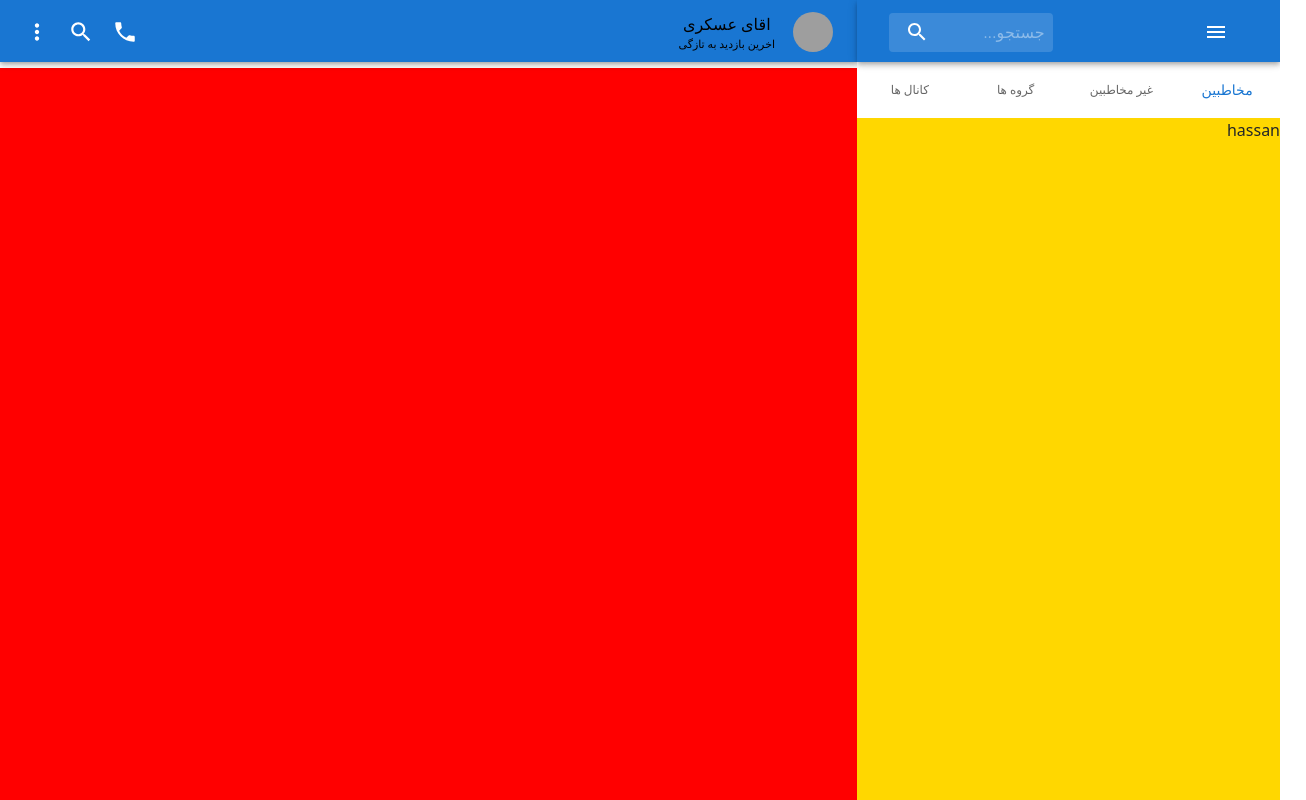
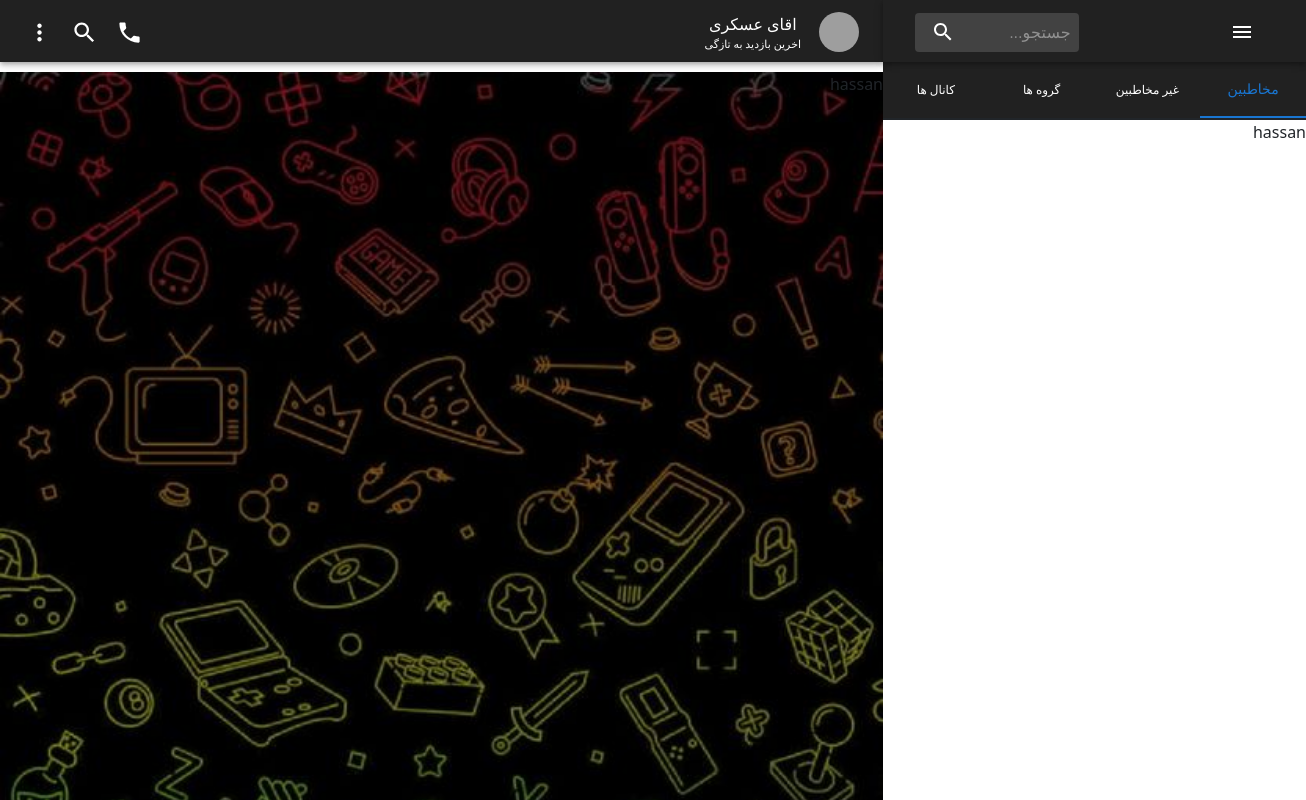
Before and after one commit to hassan7303/webchat, a React (Create React App) app: page /chatPage in a window 1280 px wide. Shown: the whole page, 1306 px wide, since content can reach past the window. Built offline with nearby package versions, Linux system fonts and the light colour scheme; grey boxes are pictures that could not be loaded.

Commit message:
add background-image and change colors

```diff
--- a/src/component/ChatPage/UiChat.jsx
+++ b/src/component/ChatPage/UiChat.jsx
@@ -1,7 +1,8 @@
 import HeaderChat from "./header/HeaderChat";
 import './uichat.css'
 import SimpleBottomNavigation from "./Sidebar/menuchat";
-import SearchAppBar from "./Sidebar/Sidebar";
+import SearchAppBar from "./Sidebar/SearchAppBar";
+import Main from "./main/Main";
 
 
 
@@ -12,16 +13,18 @@ function UiChat(){
                 <HeaderChat/>
             </header>
             <main>
-
+                <Main/>
             </main>
             <menu>
                 <p>hassan</p>
             </menu>
-            <aside>
+            <sidebar>
                 <SearchAppBar/>
                 <SimpleBottomNavigation/>
-                <p>hassan</p>
-            </aside>
+                <div className="list_userNames_chat">
+                    <p>hassan</p>
+                </div>
+            </sidebar>
         </div>
     )
 }
--- a/src/component/ChatPage/main/Main.jsx
+++ b/src/component/ChatPage/main/Main.jsx
@@ -0,0 +1,11 @@
+import '../uichat.css'
+function Main(){
+    return(
+        <div className="bg_main">
+            <div>
+                hassan
+            </div>
+        </div>
+    )
+}
+export default Main;
--- a/src/component/ChatPage/uichat.css
+++ b/src/component/ChatPage/uichat.css
@@ -1,13 +1,14 @@
 
 .container_header{
-
-
+    grid-column: 2;
+    grid-row: 1;
+    height: 22.25vh;
 }
 .header_name_user{
     display: flex;
     flex-direction: column;
     align-items: center;
-    color: black;
+
 }
 .date_seen{
     position: relative;
@@ -21,11 +22,11 @@
 .container_chat_ui{
     display: grid;
     grid-template-columns: 423px 1fr;
-    grid-template-rows: 1fr 91.5vh;
+    grid-template-rows: 9vh 88.7vh;
 }
 main{
-    background: red;
     grid-column: 2;
+    grid-row: 2;
 }
 menu{
     background: blue;
@@ -39,22 +40,31 @@ aside{
     z-index: 1000;
 }
 .icons{
-    width: 26px;
+    width: 27px;
+    cursor: pointer;
+    height: 31px;
+}
+.icons:hover{
+    border-radius: 50%;
+    box-shadow: 0 0 5px 0 white;
 }
 .icons_header{
-    position: relative;
+    position: fixed;
     display: flex;
     gap: 18px;
+    left: 0;
 }
 .profile_information{
     display: flex;
     flex-direction: row;
     gap: 18px;
+    cursor: pointer;
 }
 .MuiPaper-root{
     position: relative !important;
     height: 62px;
     z-index: 1000 !important;
+    background-color: #212121 !important;
 
 }
 .MuiToolbar-root{
@@ -72,3 +82,25 @@ aside{
     display: flex;
     justify-content: end;
 }
+.css-0 {
+    border-bottom: 2px solid;
+}
+.css-0 button{
+    color: white;
+}
+.css-16lloyr-MuiBottomNavigation-root {
+    background: #212121 !important;
+}
+
+.css-1bjk3jo-MuiButtonBase-root-MuiBottomNavigationAction-root.Mui-selected {
+    border-bottom: 2px solid !important;
+}
+.bg_main{
+    background-image: url("./main/a6291376290113f9a9cf20d505ae3936.jpg");
+    background-size: cover;
+    width: 69vw;
+    height: 91vh;
+}
+.list_userNames_chat{
+    overflow: auto;
+}
--- a/src/component/Inputs/InputPassword.jsx
+++ b/src/component/Inputs/InputPassword.jsx
@@ -15,7 +15,7 @@ function InputPassword(){
     return(
         <>
             <FormControl sx={{ m: 1, width: '25ch' }} variant="standard" >
-                <InputLabel htmlFor="standard-adornment-password" >Password</InputLabel>
+                <InputLabel htmlFor="standard-adornment-password" >رمز خود را وارد کنید</InputLabel>
                 <Input
                     id="standard-adornment-password" onChange={(event)=>setPassword(event.target.value)}
                     type={showPassword ? 'text' : 'password'}
--- a/src/component/Inputs/InputUserName.jsx
+++ b/src/component/Inputs/InputUserName.jsx
@@ -13,7 +13,7 @@ function InputUserName(){
 
             <TextField onChange={(event)=>setUserName(event.target.value)}
                        id="input-with-icon-textField_UserName"
-                       label="UserName"
+                       label="ایمیل خپود را وارد کنید"
                        InputProps={{
                            startAdornment: (
                                <InputAdornment position="start" >
--- a/src/component/login/login.jsx
+++ b/src/component/login/login.jsx
@@ -10,7 +10,7 @@ function Login(){
     return(
         <div className="login">
             <div className="bg"></div>
-            <div className="input_login">
+            <div className="input_login" dir="ltr">
                 <InputUserName/>
                 <InputPassword/>
                 <div className="btns" >
--- a/src/component/signup/SignUp.jsx
+++ b/src/component/signup/SignUp.jsx
@@ -9,7 +9,7 @@ function SignUp (){
     return(
         <div className="login">
             <div className="bg"></div>
-            <div className="input_login">
+            <div className="input_login" dir="ltr">
                 <InputUserName/>
                 <InputPassword/>
                 <InputPassword/>
```
Also changed, not shown: src/component/ChatPage/Sidebar/SearchAppBar.jsx (renamed from src/component/ChatPage/Sidebar/Sidebar.jsx), src/component/ChatPage/main/a6291376290113f9a9cf20d505ae3936.jpg (added).
